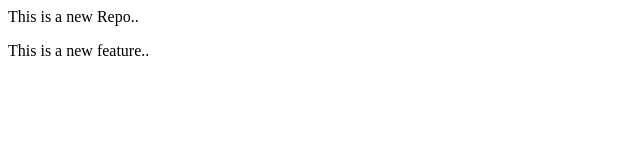
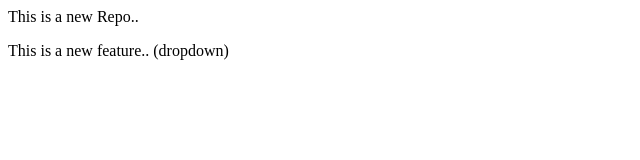
Before and after one commit to venkata-saikrishna/LocalRepo, a plain HTML site: page index.html in a window 1280 px wide. Shown: the full height of the page, 0-640 px from the left. Drawn offline with Linux system fonts and the light colour scheme.

Commit message:
Add dropdown

```diff
--- a/index.html
+++ b/index.html
@@ -1,2 +1,2 @@
 <p>This is a new Repo..</p>
-<p>This is a new feature..</p>
+<p>This is a new feature.. (dropdown) </p>
```
